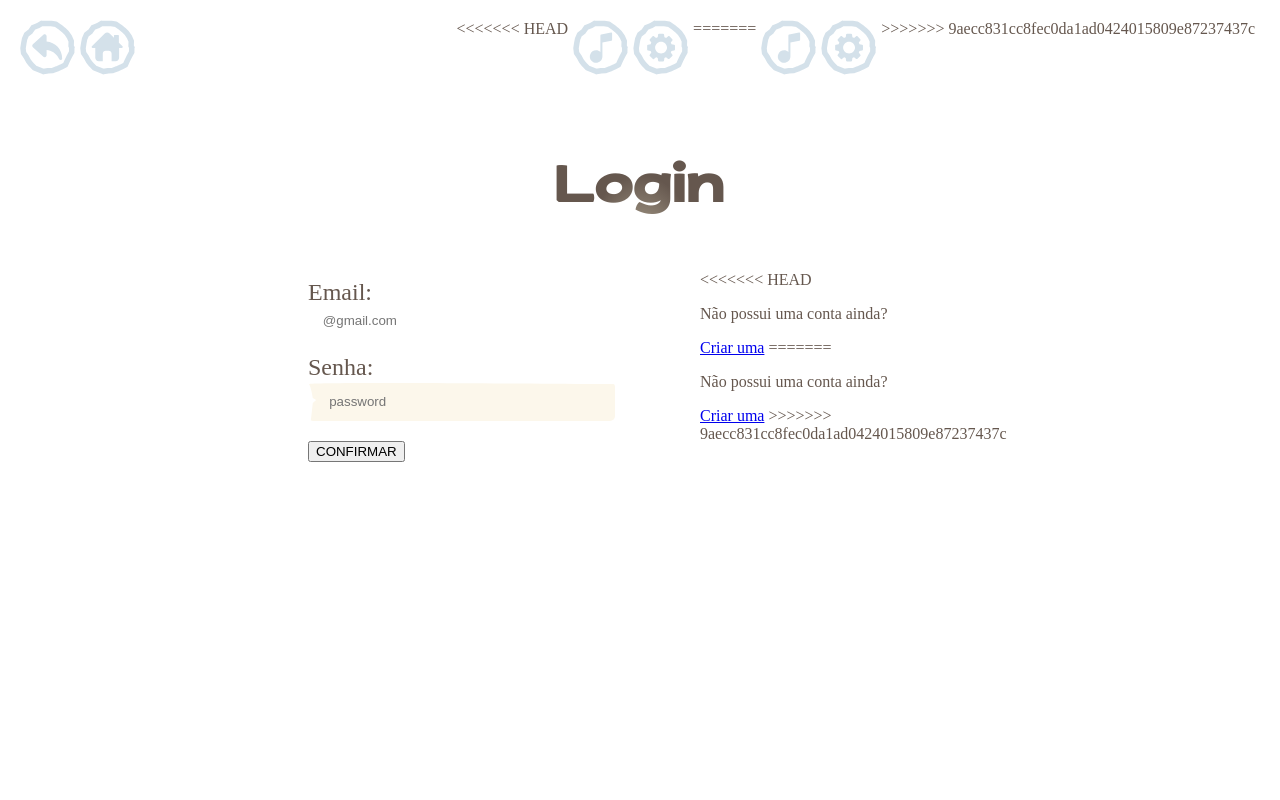
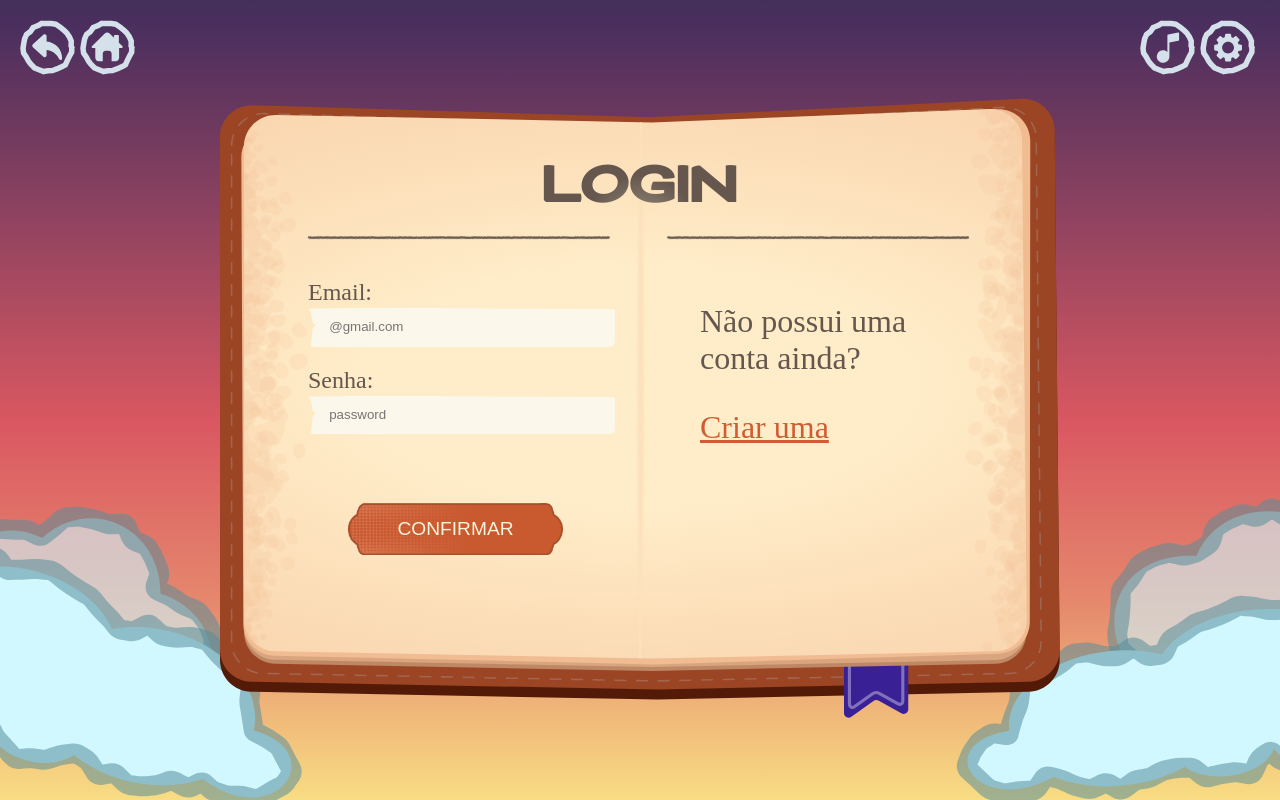
Before and after one commit to VitorScarabelli/Jogo-de-tabuleiro-web, a PHP site: page /login.php in a window 1280 px wide. Run offline with PHP 8.4, Linux system fonts and the light colour scheme; some web fonts are replaced.

Commit message:
Update login.php

```diff
--- a/PrjTabuleiro/login/login.php
+++ b/PrjTabuleiro/login/login.php
@@ -7,27 +7,21 @@
     <title>Login</title>
 </head>
 <body>
-    <header>
+    <img src="./KitComposiçãoLogin/svg/CéuTardio.svg" alt="" class="background">
     <div class="left">
         <a href="../Index/index.php"><img src="./KitComposiçãoLogin/svg/Botões/BackButton.svg" alt="" width="70px" height="70px"></img></a>
         <a href="../Index/index.php"><img src="./KitComposiçãoLogin/svg/Botões/HomeButton.svg" alt="" width="70px" height="70px"></img></a>
     </div>
     <div class="right">
-<<<<<<< HEAD
-            <a href="#"><img src="../KitComposiçãoLogin/svg/Botões/MusicButton.svg" alt="" width="70px" height="70px"></img></a>
-            <a href="#"><img src="../KitComposiçãoLogin/svg/Botões/ConfigButton.svg" alt="" width="70px" height="70px"></img></a>
-=======
         <a href="#"><img src="./KitComposiçãoLogin/svg/Botões/MusicButton.svg" alt="" width="70px" height="70px"></img></a>
         <a href="#"><img src="./KitComposiçãoLogin/svg/Botões/ConfigButton.svg" alt="" width="70px" height="70px"></img></a>
->>>>>>> 9aecc831cc8fec0da1ad0424015809e87237437c
     </div>
-    </header>
     <div class="container">
-        <h1 class="titulo">Login</h1>
-        <div class="quadrados">
+        <img src="./KitComposiçãoLogin/svg/LivroLogin.svg" alt="" class="img-livro">
+        <h1 class="titulo">LOGIN</h1>
             <form method="get" class="formulario">
                 <label for="" class="email">Email:</label>
-                <div class="primeiraCaixaTexto">
+                <div class="caixaTexto">
                     <input type="email" name="email" id="email" placeholder="@gmail.com">
                 </div>
                 <br />
@@ -36,16 +30,13 @@
                     <input type="password" name="senha" id="senha" placeholder="password">
                 </div>
                 <br />
-                <div class="caixaBotao">
-                    <button type="submit" class="botao">CONFIRMAR</button>
+                <div class="caixa-btn">
+                    <button type="submit" class="btn">CONFIRMAR</button>
                 </div>
             </form>
+
             <div class="links">
-<<<<<<< HEAD
-                <p class="textCadastro">Não possui uma conta ainda?</p> <a href="#">Criar uma</a>
-=======
-                <p class="textCadastro">Não possui uma conta ainda?</p> <a href="../cadastro/index/index.php">Criar uma</a>
->>>>>>> 9aecc831cc8fec0da1ad0424015809e87237437c
+                <p class="text-cadastro">Não possui uma conta ainda?</p> <a href=".././cadastro/index/index.php" class="link-cadastro">Criar uma</a>
             </div>
         </div>
     </div>
```
Lines whose indentation alone changed are shown as unchanged.
